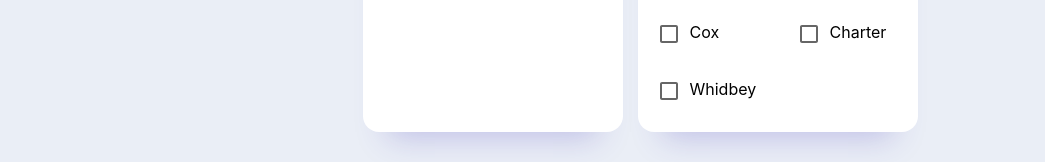
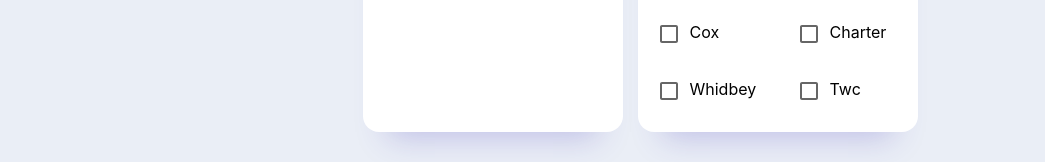
Before and after one commit to INRGI/CopyMaker, a React (Vite) app: page /emailFilter in a window 1280 px wide. Shown: the part 337-499 px from the top of the page, without its empty margins (0-1045 px from the left). Built offline with nearby package versions, Linux system fonts and the light colour scheme.

Commit message:
Add domain

```diff
--- a/src/components/EmailFilter/EmailFilter.jsx
+++ b/src/components/EmailFilter/EmailFilter.jsx
@@ -17,6 +17,7 @@ const EmailFilter = () => {
     cox: false,
     charter: false,
     whidbey: false,
+    twc: false,
   });
 
   const handleFileUpload = (e) => {
@@ -164,6 +165,15 @@ const EmailFilter = () => {
           />
           Whidbey
         </CheckBoxLabel>
+        <CheckBoxLabel>
+          <Checkbox
+            type="checkbox"
+            name="twc"
+            checked={excludeDomains.twc}
+            onChange={handleCheckboxChange}
+          />
+          Twc
+        </CheckBoxLabel>
       </RightContainer>
     </Container>
   );
```
